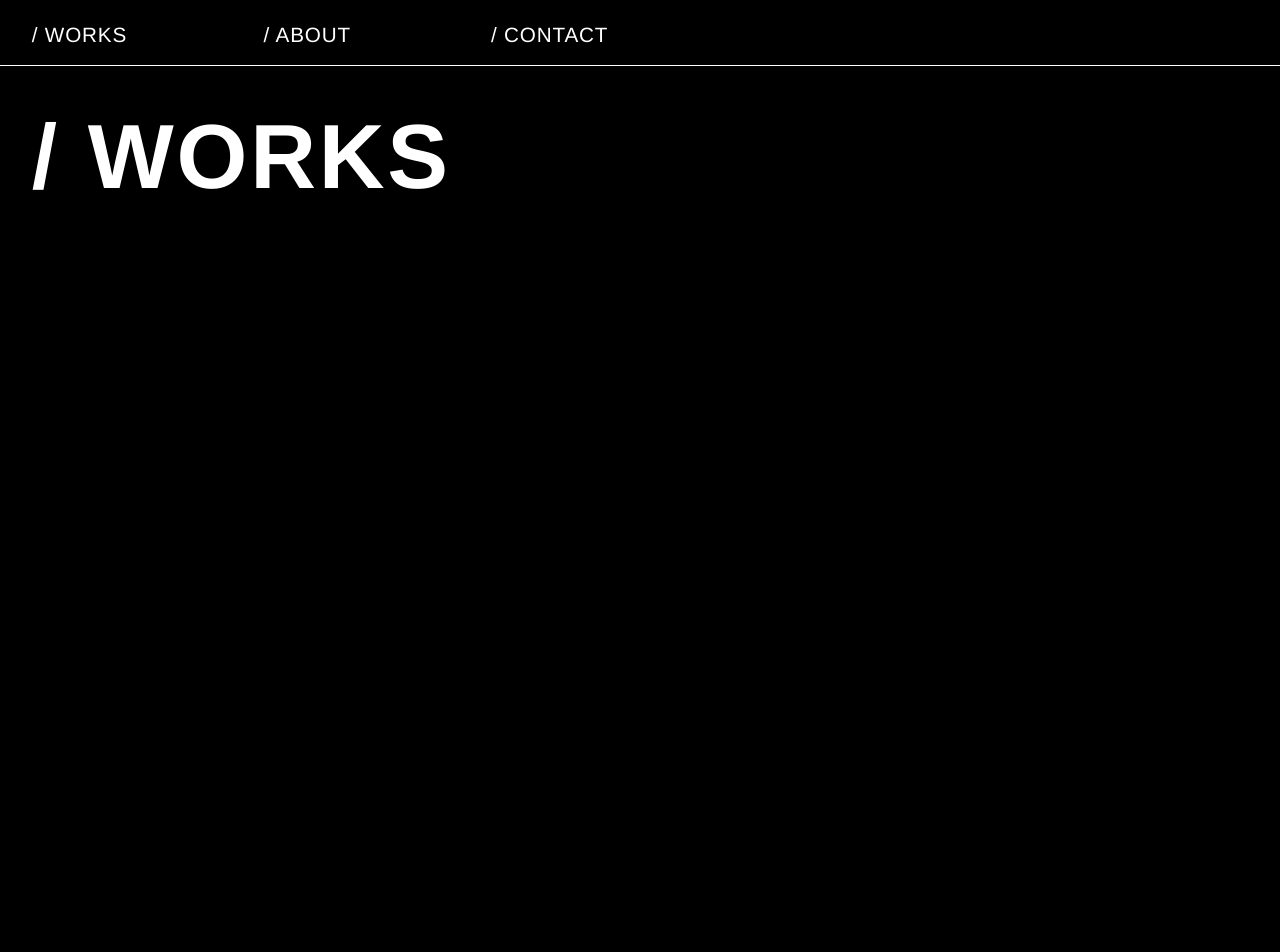
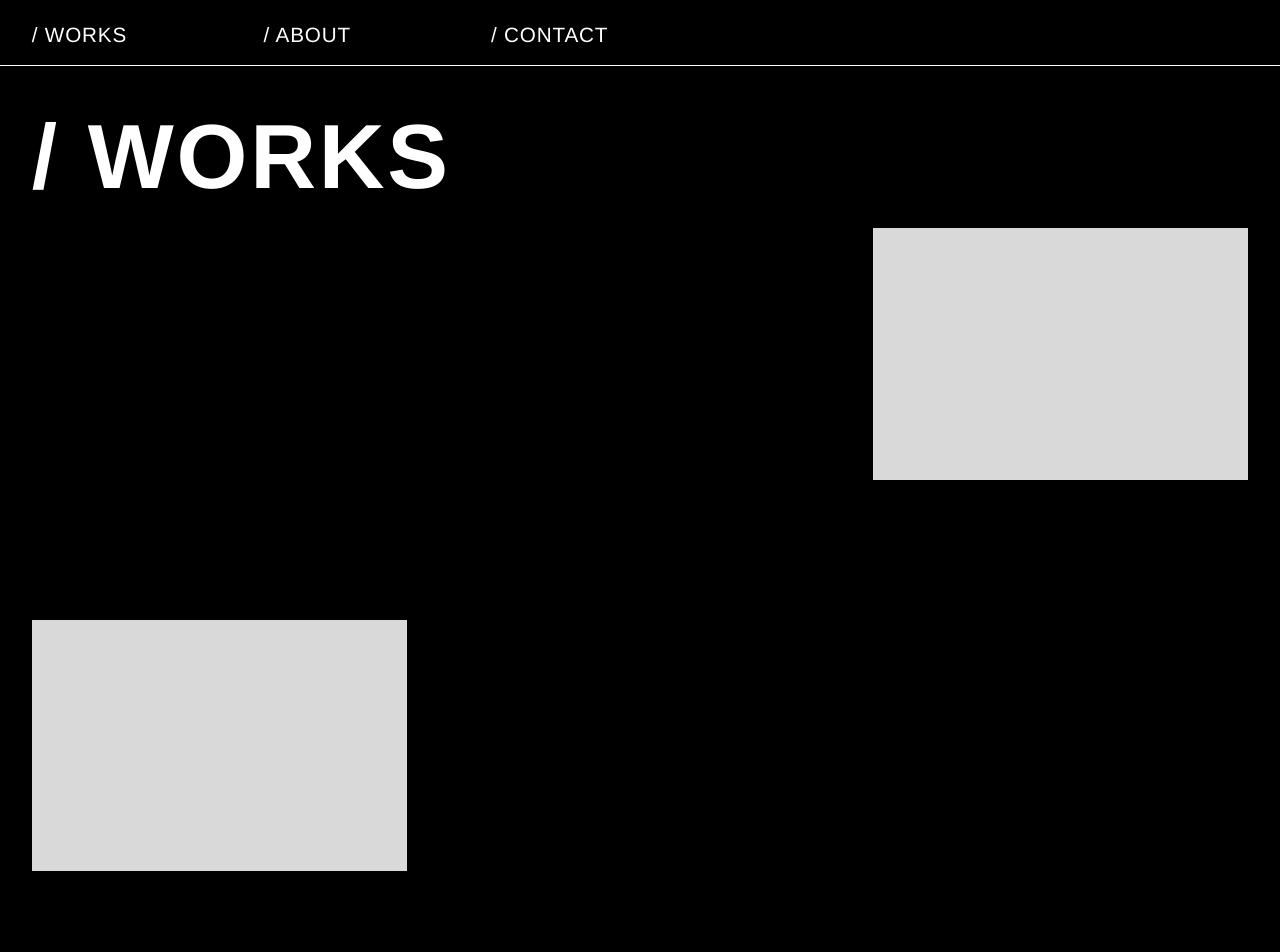
Before and after one commit to selmaodzackic/portfolio, a plain HTML site: page index.html in a window 1280 px wide. Shown: the top 952 px of the page. Before the commit the page ends 800 px from the top, so only its background shows below. Drawn offline with Linux system fonts and the light colour scheme.

Commit message:
Steg 2: Works-lista med platshållare i sicksack
Co-Authored-By: Claude Opus 5.5 <noreply@anthropic.com>

```diff
--- a/css/style.css
+++ b/css/style.css
@@ -68,12 +68,30 @@
   --title-gap:   clamp(9px, -2.165px + 2.9773vw, 55px);    /* linje -> rubrik */
   --title-tracking: 0.03em;                                 /* 3 % (desktop) */
   --nav-tracking: 0.04em;                                   /* 4 % */
+  --body-font:   clamp(16px, 14.058px + 0.5178vw, 24px);   /* 16 -> 24 */
+
+  /* Works */
+  --works-top:    clamp(10px, 31.126px - 1.1003vw, 27px);   /* rubrik -> första verket */
+  --works-gap:    140px;                                     /* lika på mobil och desktop */
+  --works-bottom: clamp(70px, 94.854px - 1.2945vw, 90px);
+  --work-w:       clamp(156px, 65.223px + 24.2071vw, 530px);
+  --work-h:       clamp(101px, 38.621px + 16.6343vw, 358px);
+
+  /* Platshållare (Figma: vit på mobil, #d9d9d9 på desktop) */
+  --placeholder-list: #ffffff;
 }
 
 /* Mobil */
 @media (max-width: 767px) {
   :root {
     --title-tracking: 0.04em; /* 1.56 px / 39 px i Figma */
+  }
+}
+
+/* Desktop */
+@media (min-width: 768px) {
+  :root {
+    --placeholder-list: #d9d9d9;
   }
 }
 
@@ -129,6 +147,15 @@ body {
 :focus-visible {
   outline: 2px solid var(--color-text);
   outline-offset: 4px;
+}
+
+.visually-hidden {
+  position: absolute;
+  width: 1px;
+  height: 1px;
+  overflow: hidden;
+  clip-path: inset(50%);
+  white-space: nowrap;
 }
 
 .skip-link {
@@ -193,3 +220,48 @@ body {
   line-height: var(--line-height);
   white-space: nowrap;
 }
+
+/* --- Works: lista (Figma: menu 2 / Frame 2) --------------------------------
+   Fyra verk i sicksack. Mobil börjar till vänster, desktop till höger. */
+.works {
+  display: flex;
+  flex-direction: column;
+  gap: var(--works-gap);
+  padding: var(--works-top) var(--margin) var(--works-bottom);
+}
+
+.works__item {
+  align-self: flex-start;
+}
+
+.works__item:nth-child(even) {
+  align-self: flex-end;
+}
+
+@media (min-width: 768px) {
+  .works__item {
+    align-self: flex-end;
+  }
+
+  .works__item:nth-child(even) {
+    align-self: flex-start;
+  }
+}
+
+.works__link {
+  display: block;
+}
+
+.placeholder {
+  display: block;
+}
+
+.works__image {
+  width: var(--work-w);
+  height: var(--work-h);
+  background-color: var(--placeholder-list);
+}
+
+.works__link:hover .works__image {
+  opacity: 0.85;
+}
--- a/index.html
+++ b/index.html
@@ -21,6 +21,33 @@
 
   <main id="main">
     <h1 class="page-title">/ WORKS</h1>
+
+    <ul class="works" aria-label="Works">
+      <li class="works__item">
+        <a class="works__link" href="#">
+          <span class="placeholder works__image"></span>
+          <span class="visually-hidden">Project 1</span>
+        </a>
+      </li>
+      <li class="works__item">
+        <a class="works__link" href="#">
+          <span class="placeholder works__image"></span>
+          <span class="visually-hidden">Project 2</span>
+        </a>
+      </li>
+      <li class="works__item">
+        <a class="works__link" href="#">
+          <span class="placeholder works__image"></span>
+          <span class="visually-hidden">Project 3</span>
+        </a>
+      </li>
+      <li class="works__item">
+        <a class="works__link" href="#">
+          <span class="placeholder works__image"></span>
+          <span class="visually-hidden">Project 4</span>
+        </a>
+      </li>
+    </ul>
   </main>
 </body>
 </html>
```
Also changed, not shown: 1 other file.
